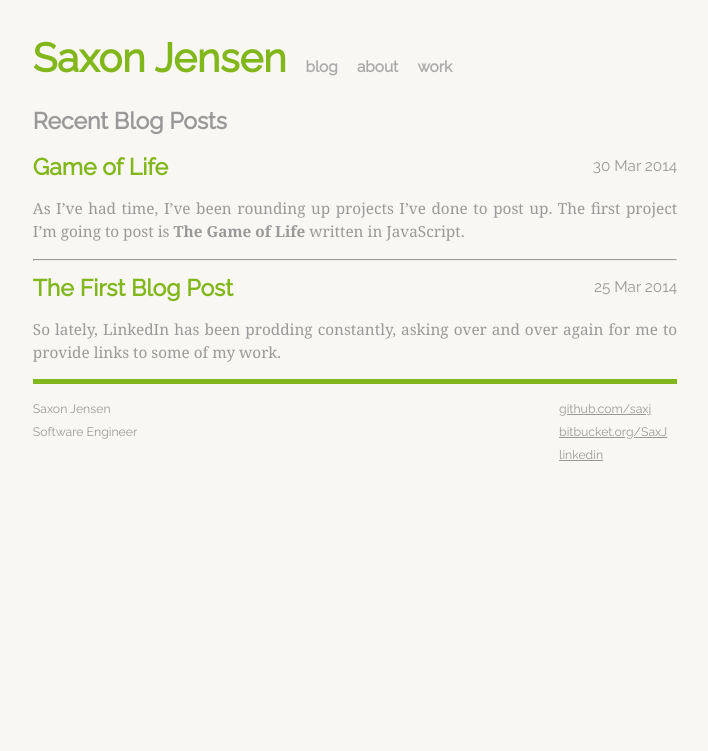
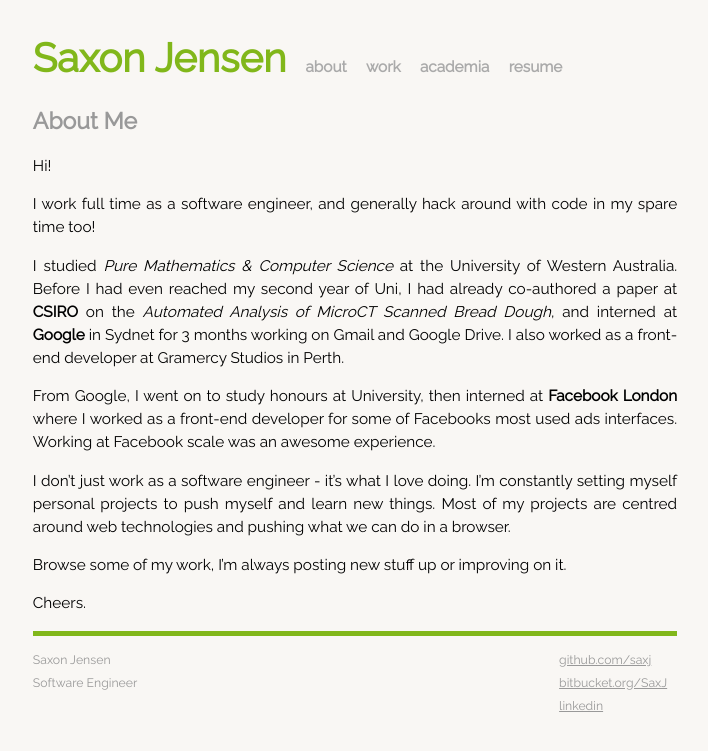
Before and after one commit to SaxJ/portfolio-website, a Jekyll site: the page built from index.md, in a window 1280 px wide. Shown: the top 751 px of the page, without its empty margins (285-993 px from the left). Built offline with Jekyll 4.4.1, drawn with Linux system fonts in a browser that asks for light colours; the list of posts is cut into pages by our own code.

Commit message:
Updated the layout to not have the stupid blog thing, and added academic work, and latest projects. Just a refresh basically.

```diff
--- a/_config.yml
+++ b/_config.yml
@@ -1,4 +1,3 @@
 name: Saxon Jensen
-pygments: true
-paginate: 10
+highlighter: true
 destination: ../saxj.github.io
--- a/_data/projects.yml
+++ b/_data/projects.yml
@@ -35,3 +35,8 @@
   description: "A project to test my functional programming skills. A small prolog-like language is specified for describing experiments that need to be run. Given a set of labs, the program needs to run experiments in labs (each lab is on a seperate thread) in a way that is decentrilised, so that if any client were to be shut down, the program still functions normally."
   image: /images/cloud.png
   source: https://github.com/SaxJ/Paradigms-Project
+
+- name: AI for 1010! Game
+  description: "Frustrated that I could not beat a friends high score in 1010!, I set about making a program in C99 that could play the game for me. Not quite finished yet, but 90% there."
+  image: /images/brain.jpg
+  source: https://github.com/SaxJ/1010Solver
--- a/_layouts/default.html
+++ b/_layouts/default.html
@@ -20,9 +20,10 @@
         <div class="site">
           <div class="header">
             <h1 class="title"><a href="/">{{ site.name }}</a></h1>
-            <a class="extra" href="/">blog</a>
-            <a class="extra" href="/about.html">about</a>
+            <a class="extra" href="/">about</a>
             <a class="extra" href="/work.html">work</a>
+            <a class="extra" href="/academic.html">academia</a>
+            <a class="extra" href="/pdfs/resume.pdf">resume</a>
           </div>
 
           {{ content }}
--- a/index.html
+++ /dev/null
@@ -1,18 +0,0 @@
----
-layout: default
-title: Saxon Jensen
----
-
-<div id="home">
-  	<h1>Recent Blog Posts</h1>
-	{% for post in site.posts %}
-		<div class="post">
-			<a href="{{ post.url }}">
-				<h3>{{ post.title }}</h3>
-				<time>{{ post.date | date_to_string }}</time>
-				<div class="excerpt">{{ post.excerpt }}</div>
-			</a>
-		</div>
-		{% unless forloop.last %}<hr style="color: #CCC" />{% endunless %}
-	{% endfor %}
-</div>
--- /dev/null
+++ b/index.md
@@ -0,0 +1,29 @@
+---
+layout: default
+title: about
+---
+# About Me
+Hi!
+
+I work full time as a software engineer, and generally hack around with code in my spare time too!
+
+I studied _Pure Mathematics & Computer Science_ at the University of Western
+Australia. Before I had even reached my second year of Uni, I had already
+co-authored a paper at __CSIRO__ on the _Automated Analysis of MicroCT Scanned
+Bread Dough_, and interned at __Google__ in Sydnet for 3 months working on Gmail
+and Google Drive. I also worked as a front-end developer at Gramercy Studios in
+Perth.
+
+From Google, I went on to study honours at University, then interned at
+__Facebook London__ where I worked as a front-end developer for some of
+Facebooks most used ads interfaces. Working at Facebook scale was an awesome
+experience.
+
+I don't just work as a software engineer - it's what I love doing. I'm
+constantly setting myself personal projects to push myself and learn new things.
+Most of my projects are centred around web technologies and pushing what we can
+do in a browser.
+
+Browse some of my work, I'm always posting new stuff up or improving on it.
+
+Cheers.
```
Also changed, not shown: _data/academic.yml (added, +15 -0 lines), about.md (deleted, +0 -12 lines), academic.html (added, +20 -0 lines), images/brain.jpg (added), 4 other files.
